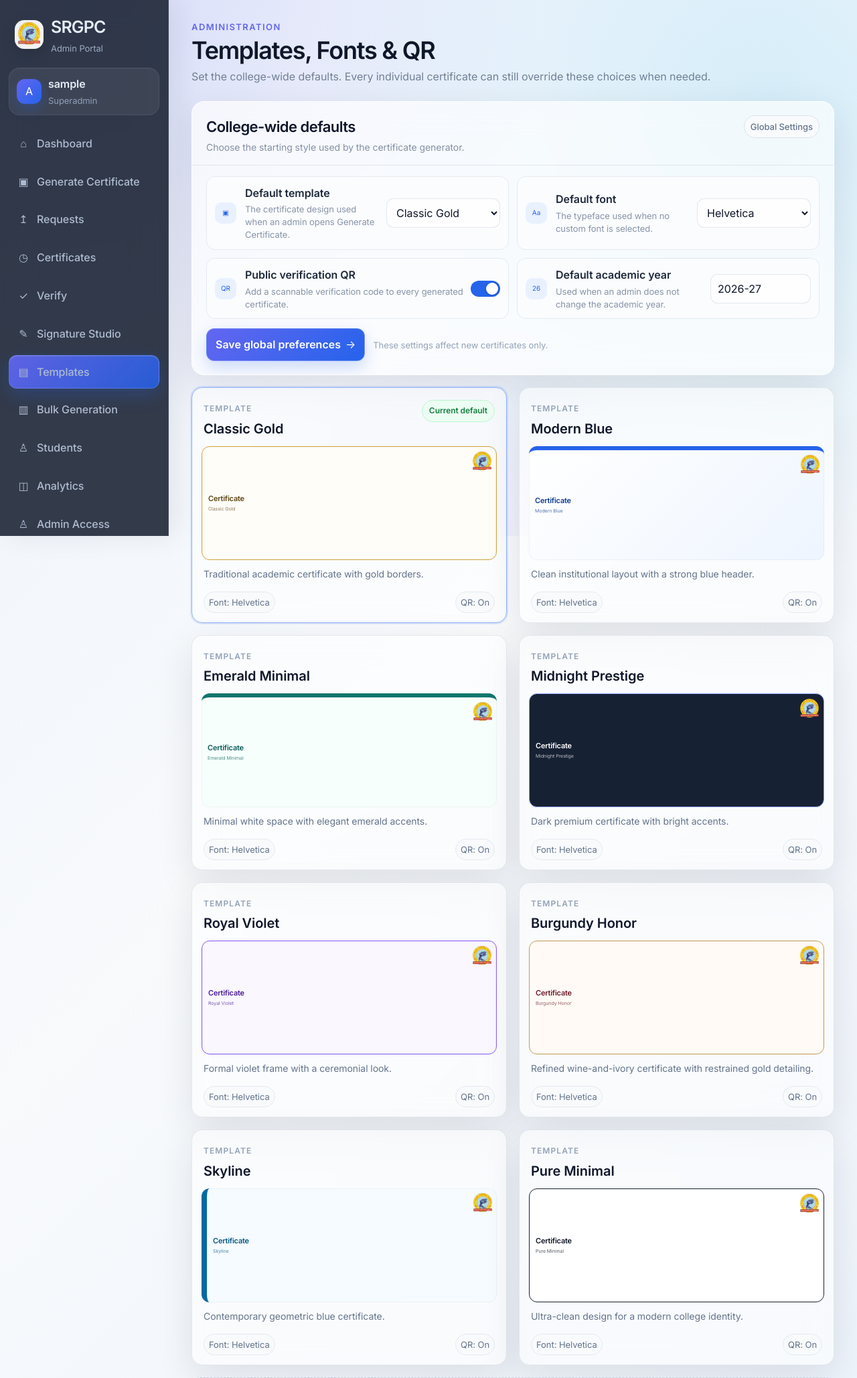
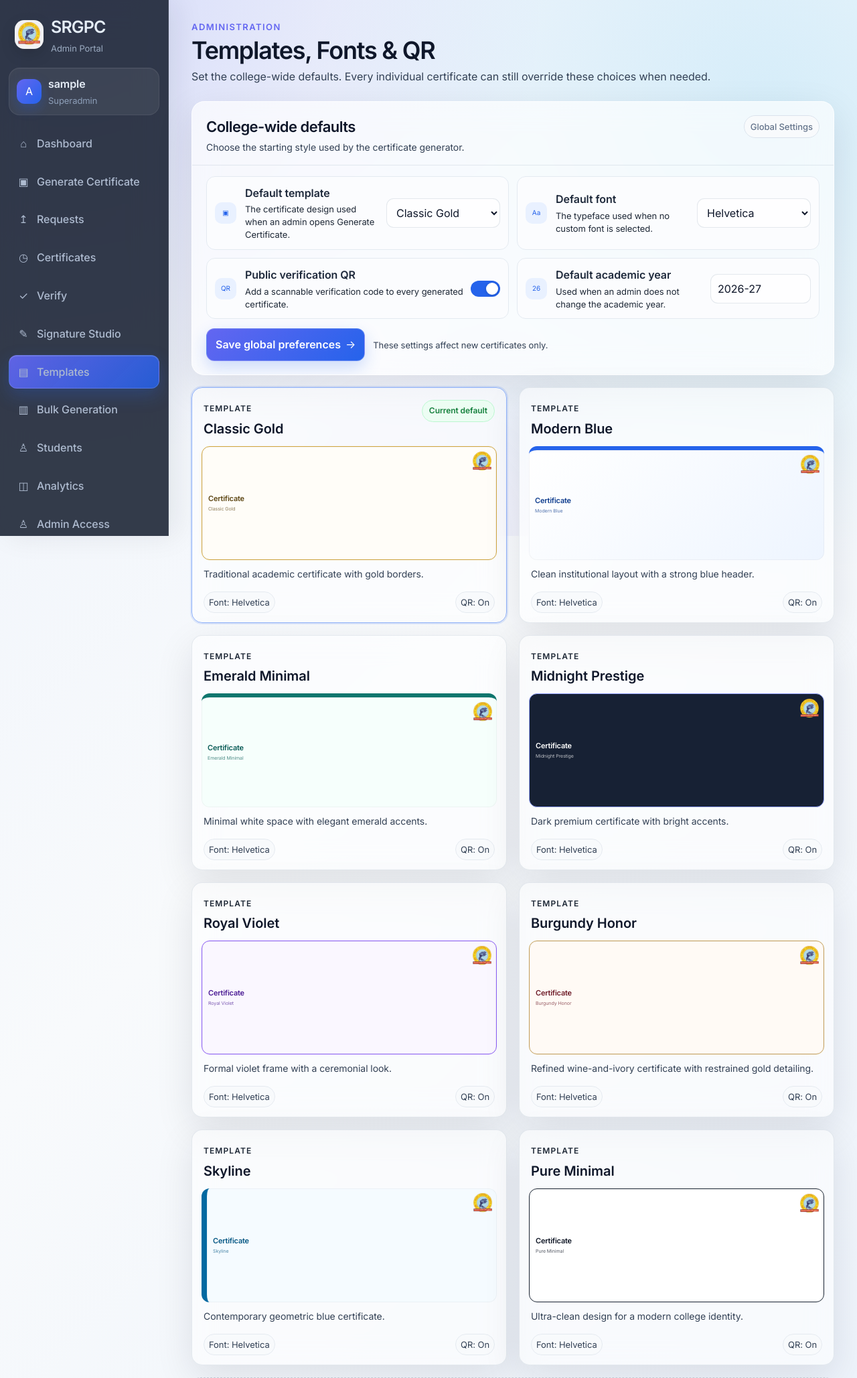
Before and after one commit to shazzxz/SRGPC-Certificate-System, a Flask app: page /admin/templates in a window 1280 px wide. Shown: the top 2057 px of the page at 67% size. Run offline with Flask 3, Linux system fonts and the light colour scheme; the visitor is signed in with stand-in values (Sample User, id 1); data comes from the database, SQL or seed files in the repository; data that the repository does not hold is empty; some libraries are stand-ins or nearby versions.

Commit message:
Improve text contrast across all light pages

```diff
--- a/static/typography.css
+++ b/static/typography.css
@@ -292,3 +292,45 @@ body.glass-ui,body.glass-auth{font-size:16px!important}
   .glass-ui .settings-choice-copy b{font-size:15px!important}
   .glass-ui .settings-choice-copy small{font-size:13px!important}
 }
+
+/* Light-theme contrast pass: readable college-office UI text at normal zoom. */
+.glass-ui{color:#0f172a}
+.glass-ui .topbar p,
+.glass-ui .panel-head p,
+.glass-ui .request-row span:not(.status-chip),
+.glass-ui .stat-note,
+.glass-ui .subhead,
+.glass-ui .request-note,
+.glass-ui .settings-hint,
+.glass-ui .template-card-meta,
+.glass-ui .studio-template>p,
+.glass-ui .csv-column-card span,
+.glass-ui .bottom-note,
+.glass-ui .student-cta p,
+.glass-ui .certificate-card p,
+.glass-ui .info-card p,
+.glass-ui .profile-list span,
+.glass-ui .search-bar input::placeholder,
+.glass-ui .admin-access-student span,
+.glass-ui .admin-granted.admin-not-granted{color:#334155!important}
+.glass-ui label,
+.glass-ui .request-details span,
+.glass-ui .request-note span,
+.glass-ui .settings-choice-copy small,
+.glass-ui .template-kicker,
+.glass-ui .font-tag,
+.glass-ui .qr-note,
+.glass-ui .bar-row,
+.glass-ui .request-details b,
+.glass-ui .request-note,
+.glass-ui .clear-link{color:#1f2937!important}
+.glass-ui input::placeholder,
+.glass-ui textarea::placeholder,
+.glass-ui select::placeholder{color:#64748b!important}
+.glass-auth{color:#0f172a!important}
+.glass-auth .auth-title p,
+.glass-auth .register-link,
+.glass-auth .login-mode-note{color:#334155!important}
+.glass-auth .auth-form label{color:#111827!important}
+.glass-auth input::placeholder{color:#64748b!important}
+.glass-auth .admin-note{color:#334155!important}
```
